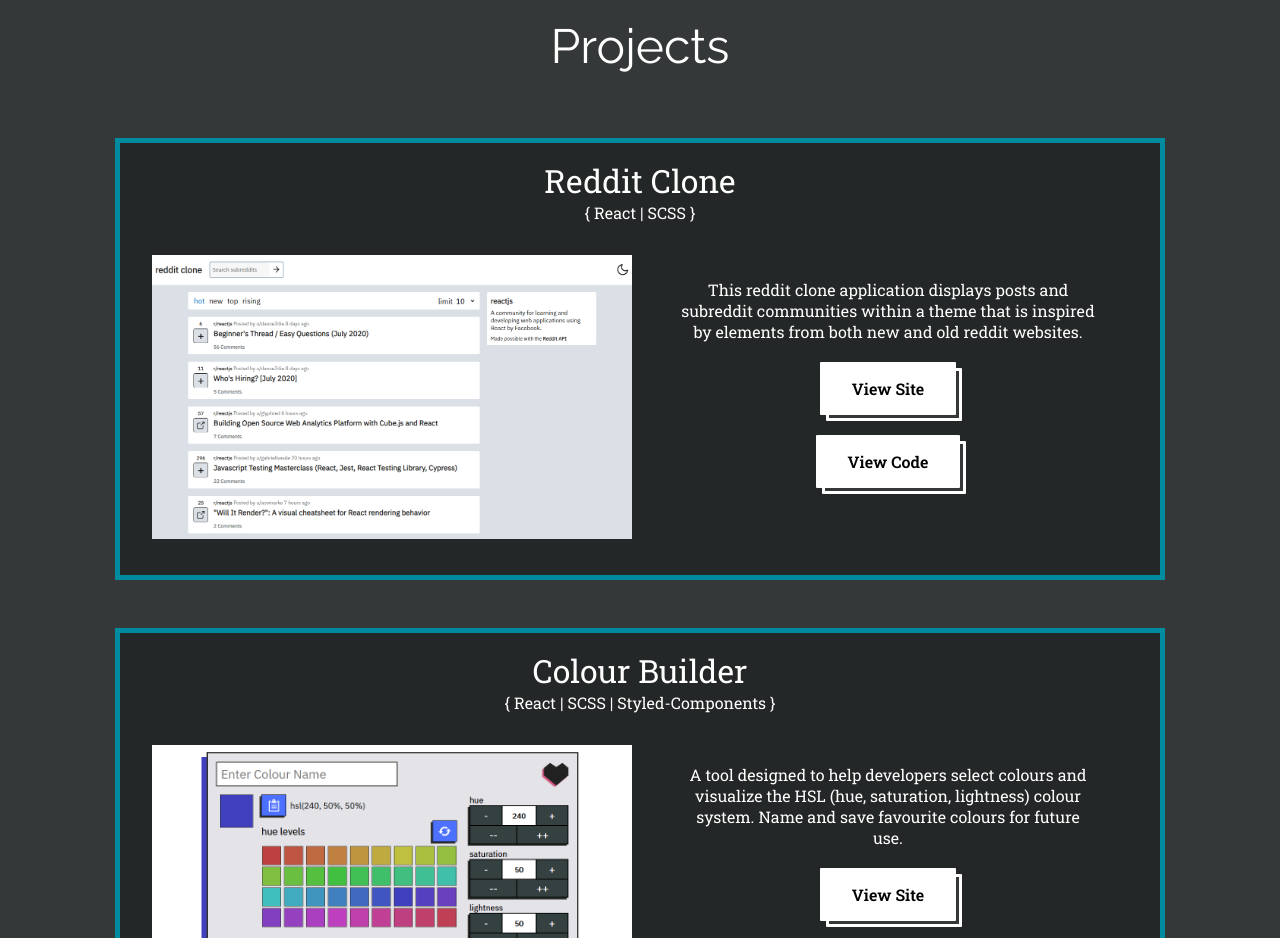
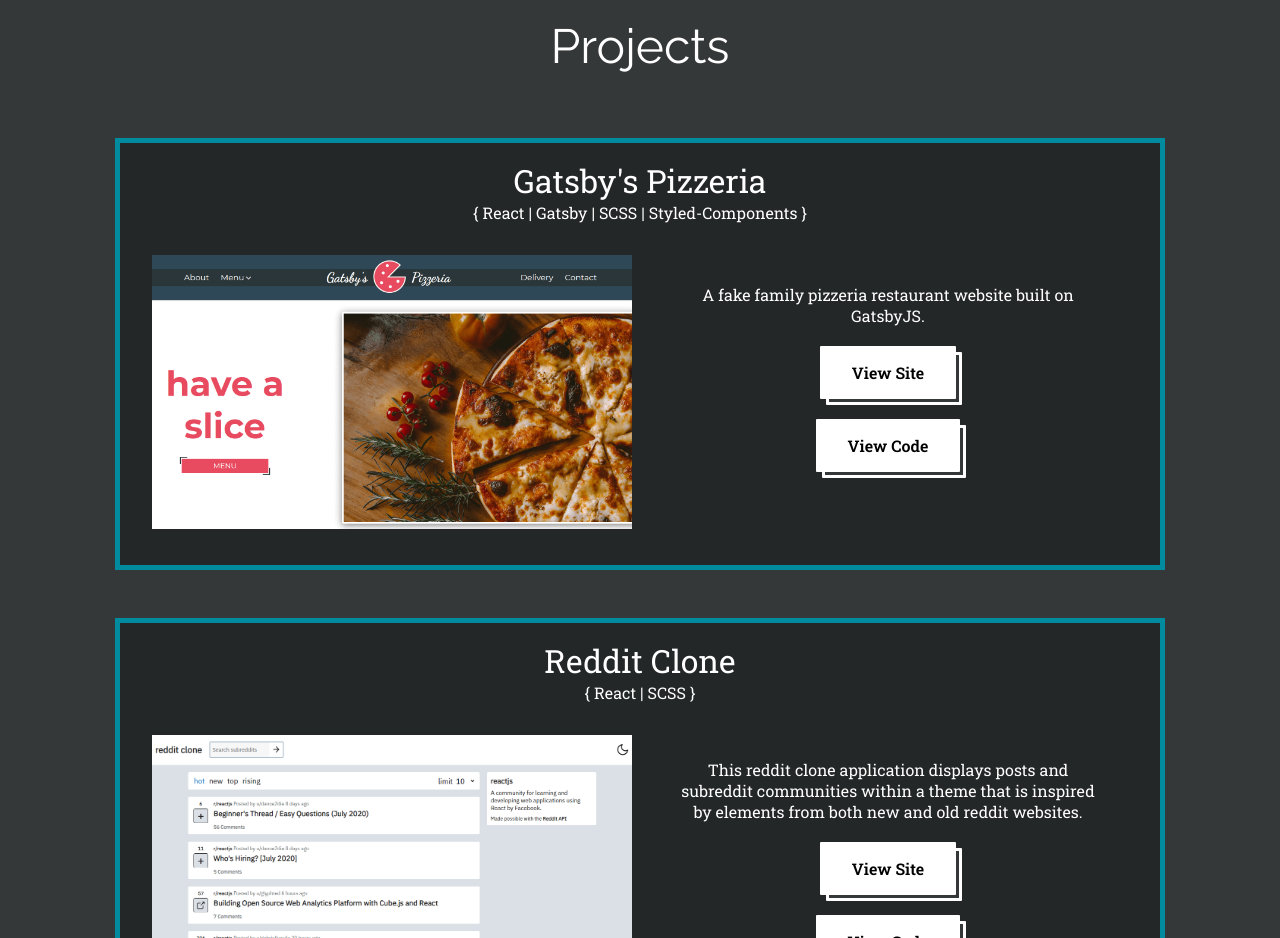
Before and after one commit to gillescj/portfolio, a website built with webpack: page src/index.html in a window 1280 px wide. Shown: the part 1040-1978 px from the top of the page. Built offline with nearby package versions, Linux system fonts and the light colour scheme; files whose address does not match are found by name.

Commit message:
Add Gatsby's Pizzeria

```diff
--- a/src/index.html
+++ b/src/index.html
@@ -69,6 +69,60 @@
                         <header class="projects-header">
                             <h2>Projects</h2>
                         </header>
+                        <section class="project project-7">
+                            <div class="project-info">
+                                <h2 class="project-title">Gatsby's Pizzeria</h2>
+                                <div class="project-skills">
+                                    { React | Gatsby | SCSS | Styled-Components }
+                                </div>
+                            </div>
+                            <div class="project-content">
+                                <div class="project-image-container">
+                                    <div class="project-image">
+                                        <a
+                                            href="https://pizzeria.colingillespie.dev/"
+                                            rel="noopener noreferrer"
+                                            target="_blank"
+                                        >
+                                            <picture>
+                                                <source
+                                                    srcset="
+                                                        ./assets/img/pizzeria-screenshot.png
+                                                    "
+                                                    media="(min-width: 450px)"
+                                                />
+                                                <img
+                                                    src="./assets/img/mobile-pizzeria-screenshot.jpg"
+                                                    alt="Gatsby's Pizzeria Website"
+                                                />
+                                            </picture>
+                                        </a>
+                                    </div>
+                                </div>
+                                <div class="project-description">
+                                    <p>
+                                        A fake family pizzeria restaurant website built on
+                                        GatsbyJS.
+                                    </p>
+                                    <a
+                                        class="btn-light"
+                                        href="https://pizzeria.colingillespie.dev/"
+                                        rel="noopener noreferrer"
+                                        target="_blank"
+                                    >
+                                        View Site
+                                    </a>
+                                    <a
+                                        class="btn-light"
+                                        href="https://github.com/gillescj/pizzeria"
+                                        rel="noopener noreferrer"
+                                        target="_blank"
+                                    >
+                                        View Code
+                                    </a>
+                                </div>
+                            </div>
+                        </section>
                         <section class="project project-6">
                             <div class="project-info">
                                 <h2 class="project-title">Reddit Clone</h2>
```
Also changed, not shown: src/assets/img/mobile-pizzeria-screenshot.jpg (added), src/assets/img/pizzeria-screenshot.png (added).
